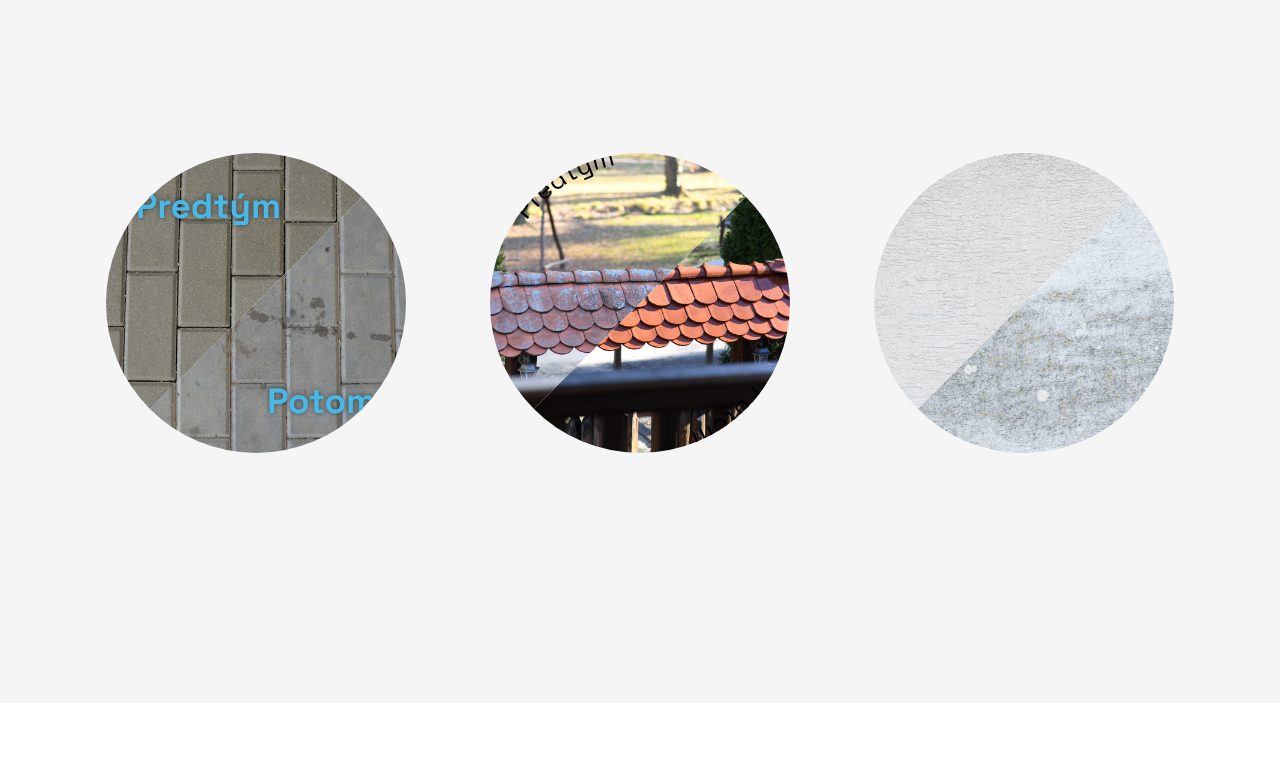
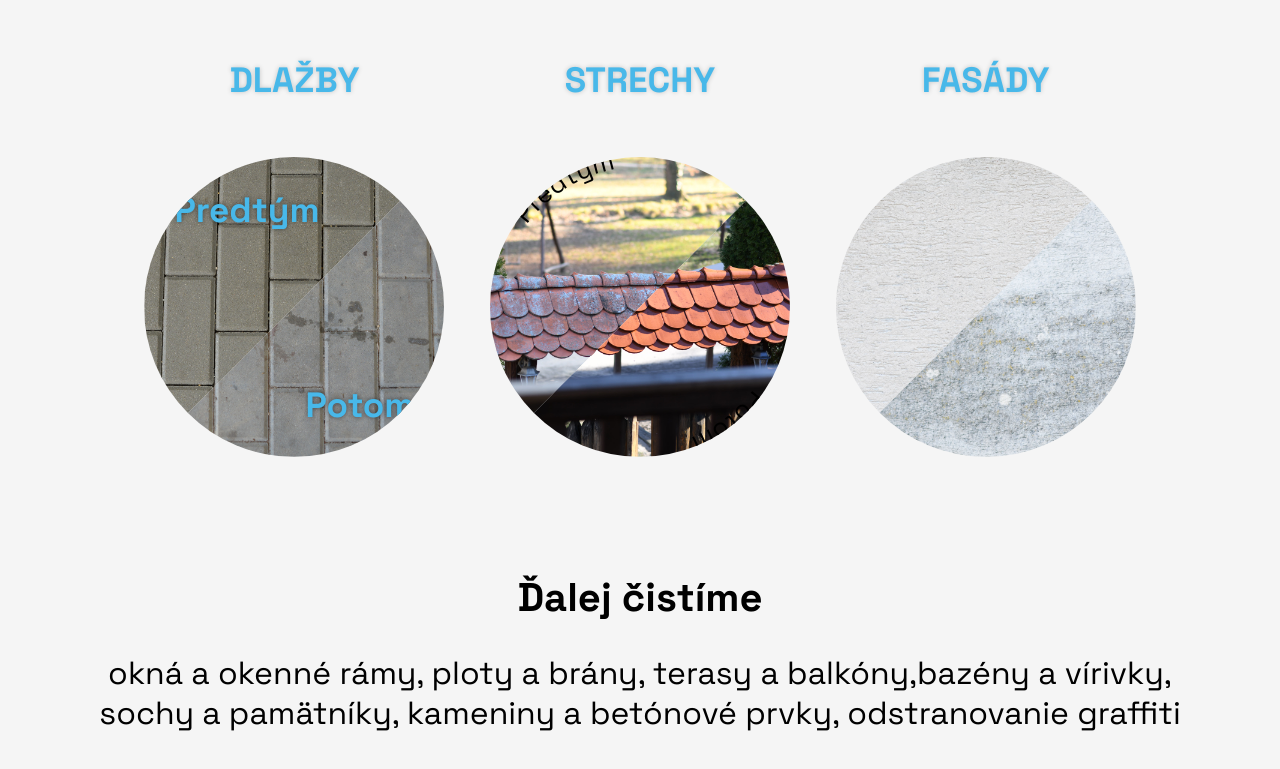
Before and after one commit to Jurgo88/herman, a website built with Vite: page index.html in a window 1280 px wide. Shown: the part 2323-3092 px from the top of the page. Before the commit the page ends 3026 px from the top, so only its background shows below. Built offline with nearby package versions, Linux system fonts and the light colour scheme.

Commit message:
our works updated

```diff
--- a/index.html
+++ b/index.html
@@ -43,16 +43,22 @@
     <div class="container">
       <h2 class="title">Naše práce</h2>
       <div class="works tripple-cards">
+
+        <div class="work-item">
+          <span class="work-label">Dlažby</span>
           <div class="circle">
             <span class="label before">Predtým</span>
             <span class="label after">Potom</span>
             <img src="public/assets/img/DL_01-01.jpg" class="half top-left" alt="">
             <img src="public/assets/img/DL_02-01.jpg" class="half bottom-right" alt="">
           </div>
+        </div>
+
+        <div class="work-item">
+          <span class="work-label">Strechy</span>
           <div class="circle">
             <img src="public/assets/img/KR_01-01-01-01-01.jpg" class="half top-left" alt="">
             <img src="public/assets/img/KR_02-01-01-01-01.jpg" class="half bottom-right" alt="">
-
             <svg class="circle-text" viewBox="0 0 300 300">
               <defs>
                 <path id="textPathCircle" d="M 150,150 m -140,0 a 140,140 0 1,1 280,0 a 140,140 0 1,1 -280,0" />
@@ -66,16 +72,31 @@
                 </textPath>
               </text>
             </svg>
+          </div>
+        </div>
 
-        </div>
+        <div class="work-item">
+          <span class="work-label">Fasády</span>
           <div class="circle">
             <img src="public/assets/img/FS_01-01.jpg" class="half top-left" alt="">
             <img src="public/assets/img/FS_02-01.jpg" class="half bottom-right" alt="">
+          </div>
         </div>
 
       </div>
     </div>
 
+    <div class="work-gallery">
+      <h3 >Ďalej čistíme</h3>
+      <p>
+        okná a okenné rámy, ploty a brány, terasy a balkóny,bazény a vírivky,
+        sochy a pamätníky, kameniny a betónové prvky, odstranovanie graffiti
+      </p>
+    </div>
+
+  </section>
+
+
   <script src="/src/script.js"></script>
 </body>
 </html>
--- a/src/style.css
+++ b/src/style.css
@@ -182,18 +182,44 @@ body, html {
     transform: scale(1.05);
 }
 
+
+/******************** WORKS ********************/
+
+.our-works {
+    background-color: var(--color3);
+    padding: 5%;
+}
 .works {
     background-color: var(--color3);
-    height: 100vh;
+    position: relative;
 }
-
-/******************** WORKS ********************/
+.work-label {
+    display: block;
+    font-size: 2.2rem;
+    margin-bottom: 10px;
+    font-weight: bold;
+    color: var(--color2);
+    text-align: center;
+    text-transform: uppercase;
+    text-shadow: 0 0 5px rgba(0,0,0,0.2);
+    padding: 15%;
+}
 .circle {
     width: 300px;
     height: 300px;
     border-radius: 50%;
     overflow: hidden;
     position: relative;
+  }
+
+  /* .circle :hover {
+    transform: scale(1.5);
+    transition: transform 0.3s ease-in-out;
+  } */
+
+  .work-item  :hover  {
+    transform: scale(1.5);
+    transition: transform 0.5s ease-in-out;
   }
 
   .half {
@@ -244,3 +270,49 @@ body, html {
     font-size: 5rem;
     color: var(--color2);
   }
+
+  .work-gallery h3 {
+    padding-top: 5%;
+    text-align: center;
+    font-size: 2.5rem;
+  }
+    .work-gallery {
+        display: flex;
+        justify-content: center;
+        align-items: center;
+        flex-wrap: wrap;
+        gap: 20px;
+    }
+    .work-gallery img {
+        width: 300px;
+        height: 300px;
+        border-radius: 50%;
+        object-fit: cover;
+        transition: transform 0.3s ease-in-out;
+    }
+    .work-gallery img:hover {
+        transform: scale(1.1);
+    }
+    .work-gallery img:active {
+        transform: scale(0.9);
+    }
+    .work-gallery img:focus {
+        outline: none;
+    }
+    .work-gallery img:focus-visible {
+        outline: 2px solid var(--color2);
+    }
+    .work-gallery img:focus-within {
+        outline: 2px solid var(--color2);
+    }
+    .work-gallery img:focus-within:active {
+        transform: scale(0.9);
+    }
+    .work-gallery img:focus-within:hover {
+        transform: scale(1.1);
+    }
+    .work-gallery p {
+        font-size: 2rem;
+        text-align: center;
+        margin-top: 10px;
+    }
```
Also changed, not shown: src/img/logo_gs.svg (added), src/img/logo_gs_2-01.svg (added), src/img/logo_gs_2-02.svg (added), src/img/logo_gs_2-03.svg (added), src/img/logo_gs_2-04.svg (added). Lines whose indentation alone changed are shown as unchanged.
